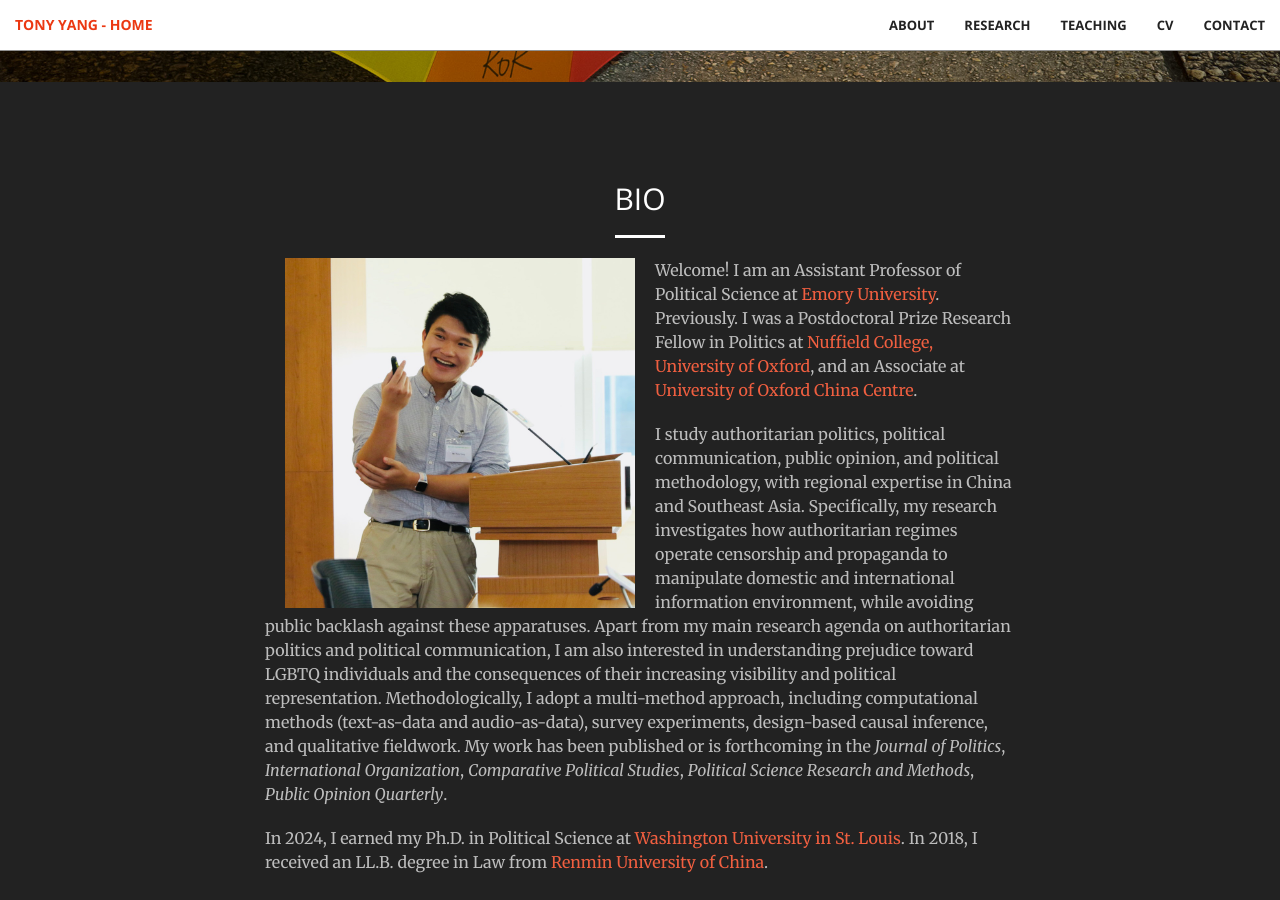
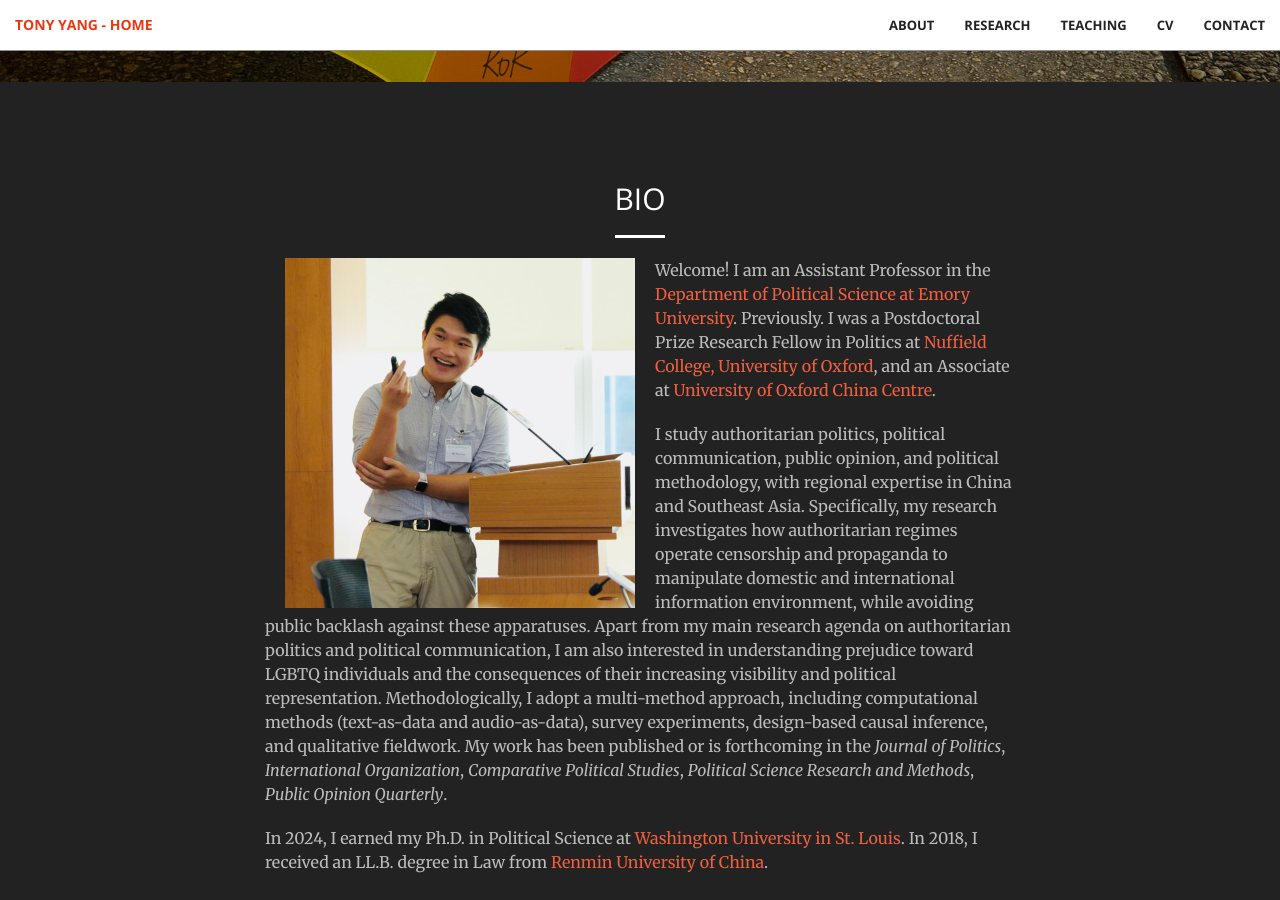
Before and after one commit to tonyhsfz/website, a Jekyll site: the page built from index.html, in a window 1280 px wide and 900 px high, scrolled down 818 px. Built offline with Jekyll 4.4.1, drawn with Linux system fonts in a browser that asks for light colours.

Commit message:
Update Bio.html

```diff
--- a/_includes/Bio.html
+++ b/_includes/Bio.html
@@ -7,7 +7,7 @@
                 <p></p>
                 <img align="left" src="img/HKU.jpg" hspace="20"  width="350" height="350" >
                 <p class="text-faded">
-                    Welcome! I am an Assistant Professor of Political Science at <a href="https://polisci.emory.edu/home/">Emory University</a>.
+                    Welcome! I am an Assistant Professor in the <a href="https://polisci.emory.edu/home/">Department of Political Science at Emory University</a>.
                     Previously. I was a Postdoctoral Prize Research Fellow in Politics at <a href="https://www.nuffield.ox.ac.uk/">Nuffield College, University of Oxford</a>,
                     and an Associate at
                     <a href="https://www.chinacentre.ox.ac.uk/">University of Oxford China Centre</a>. </p>
```
